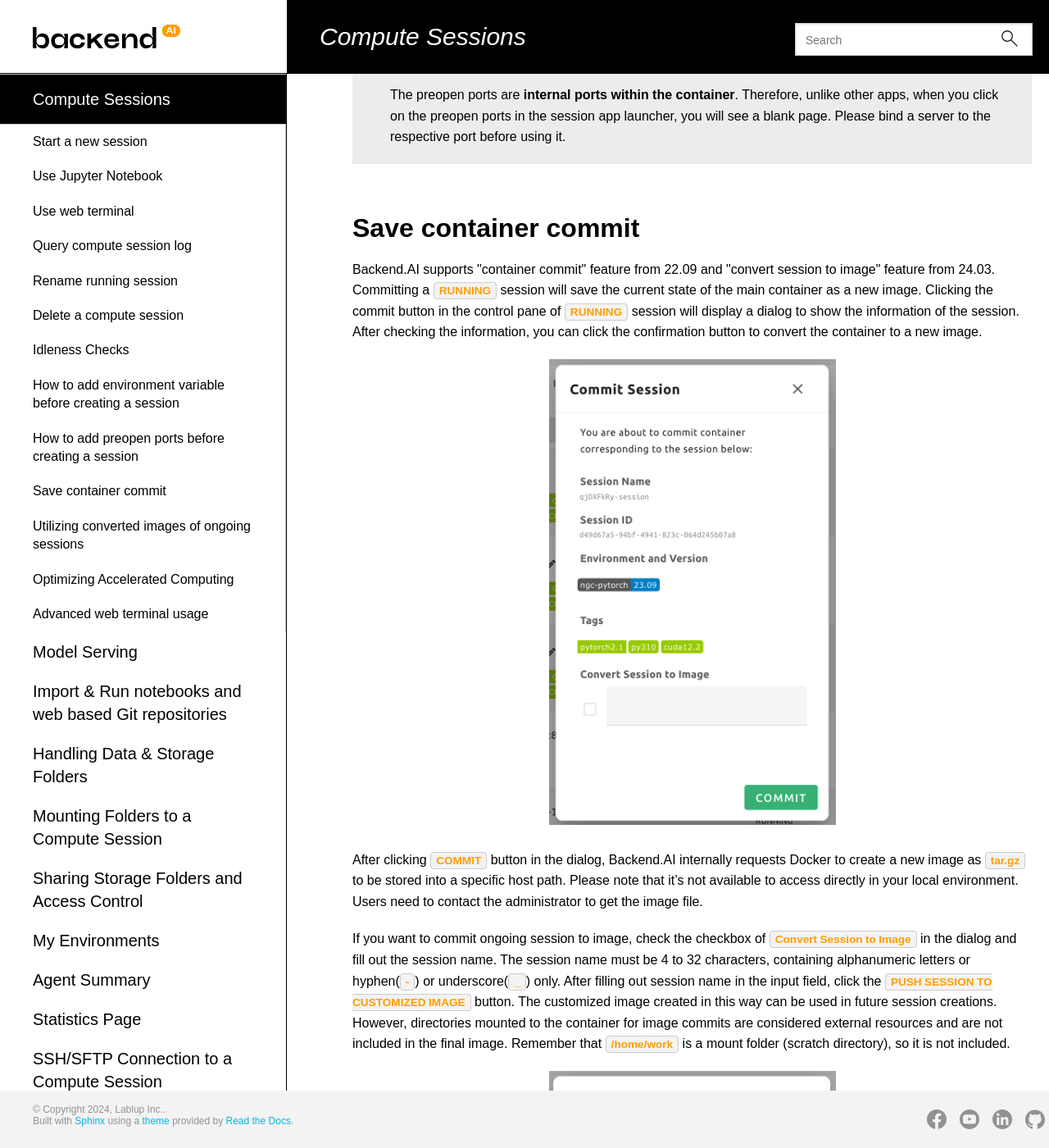
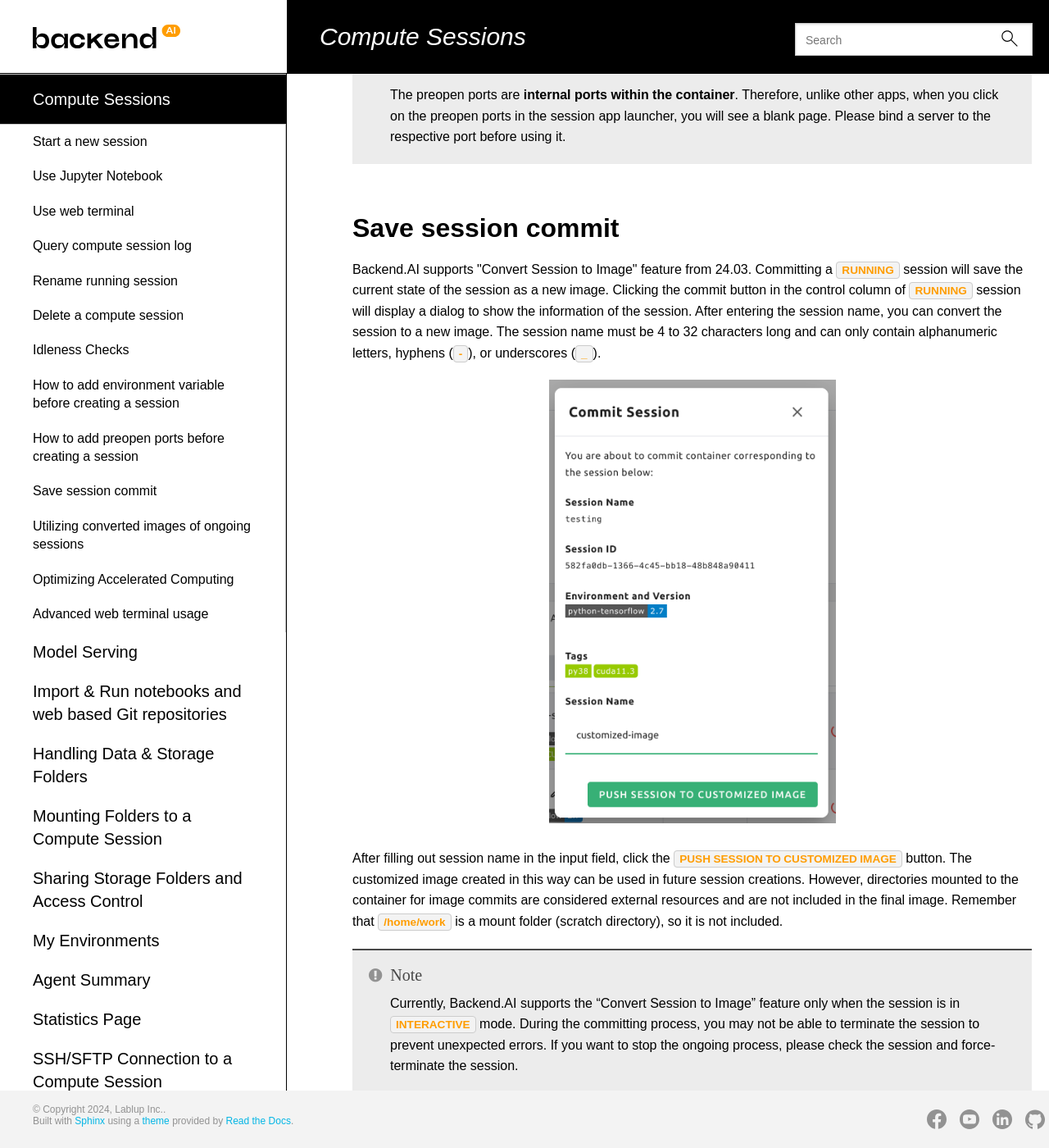
Before and after one commit to lablup/backend.ai-docs-webui, a Sphinx documentation site: the page built from docs/sessions_all/sessions_all.rst, in a window 1280 px wide and 1400 px high, scrolled down 19849 px. Shown: the whole window at 82% size. Built offline with Sphinx 7.4.7 and the Read the Docs theme 2.0.0, drawn with Linux system fonts in a browser that asks for light colours; some web fonts are replaced; some of the changed text lies outside the part shown.

Commit message:
docs: update session commit
- Delete container commit and leave only session commit guide
- Add missing translation (KO) of preopen port guide

```diff
--- a/docs/sessions_all/sessions_all.rst
+++ b/docs/sessions_all/sessions_all.rst
@@ -503,46 +503,32 @@
    preopen ports in the session app launcher, you will see a blank page. Please bind a server to the respective port
    before using it.
 
-Save container commit
----------------------
-
-Backend.AI supports \"container commit\" feature from 22.09 and \"convert session to image\" feature from 24.03.
-Committing a ``RUNNING`` session will save the current state of the main container as a new image. Clicking the commit
-button in the control pane of ``RUNNING`` session will display a dialog to show the information of the session. After
-checking the information, you can click the confirmation button to convert the container to a new image.
-
-.. image:: container_commit.png
-   :width: 350
-   :align: center
-   :alt: Container commit confirmation
-
-After clicking ``COMMIT`` button in the dialog, Backend.AI internally requests
-Docker to create a new image as ``tar.gz`` to be stored into a specific
-host path. Please note that it's not available to access directly in your local
-environment. Users need to contact the administrator to get the image file.
+Save session commit
+-------------------
 
 .. _session-commit:
 
-If you want to commit ongoing session to image, check the checkbox of ``Convert Session to Image``
-in the dialog and fill out the session name. The session name must be 4 to 32 characters,
-containing alphanumeric letters or hyphen(``-``) or underscore(``_``) only.
-After filling out session name in the input field, click the ``PUSH SESSION TO CUSTOMIZED IMAGE`` button.
-The customized image created in this way can be used in future session creations. However, directories
-mounted to the container for image commits are considered external resources and are not included in
-the final image. Remember that ``/home/work`` is a mount folder (scratch directory), so it is not included.
-
+Backend.AI supports \"Convert Session to Image\" feature from 24.03. Committing a ``RUNNING`` session will save the
+current state of the session as a new image. Clicking the commit button in the control column of ``RUNNING`` session will
+display a dialog to show the information of the session. After entering the session name, you can convert the session to
+a new image. The session name must be 4 to 32 characters long and can only contain alphanumeric letters, hyphens (``-``),
+or underscores (``_``).
 
 .. image:: push_session_to_customized_image.png
    :width: 350
    :align: center
    :alt: Push session to customized image
 
+After filling out session name in the input field, click the ``PUSH SESSION TO CUSTOMIZED IMAGE`` button.
+The customized image created in this way can be used in future session creations. However, directories
+mounted to the container for image commits are considered external resources and are not included in
+the final image. Remember that ``/home/work`` is a mount folder (scratch directory), so it is not included.
+
 .. note::
-   Currently, Backend.AI supports container commit and converting session to image feature
-   when session is ``INTERACTIVE`` mode only. During container commit process, you may not be
-   able to terminate the session to prevent unexpected error. If you want to
-   stop the ongoing process, please check the session, and force-terminate
-   the session.
+   Currently, Backend.AI supports the "Convert Session to Image" feature only when the session
+   is in ``INTERACTIVE`` mode. During the committing process, you may not be able to terminate
+   the session to prevent unexpected errors. If you want to stop the ongoing process, please
+   check the session and force-terminate the session.
 
 .. note::
    The number of times you can ``Convert Session to Image`` may be limited by the user resource
```
Also changed, not shown: docs/sessions_all/push_session_to_customized_image.png, 1 other file.
